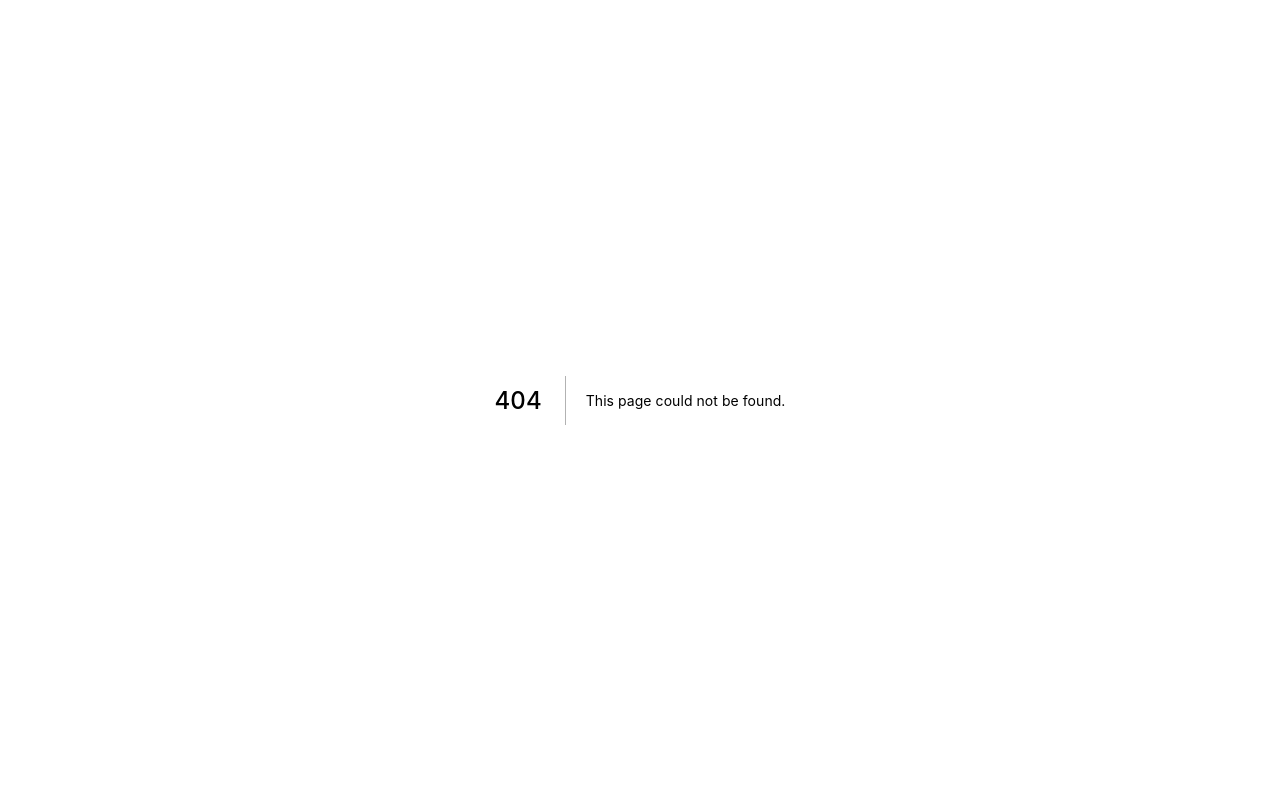
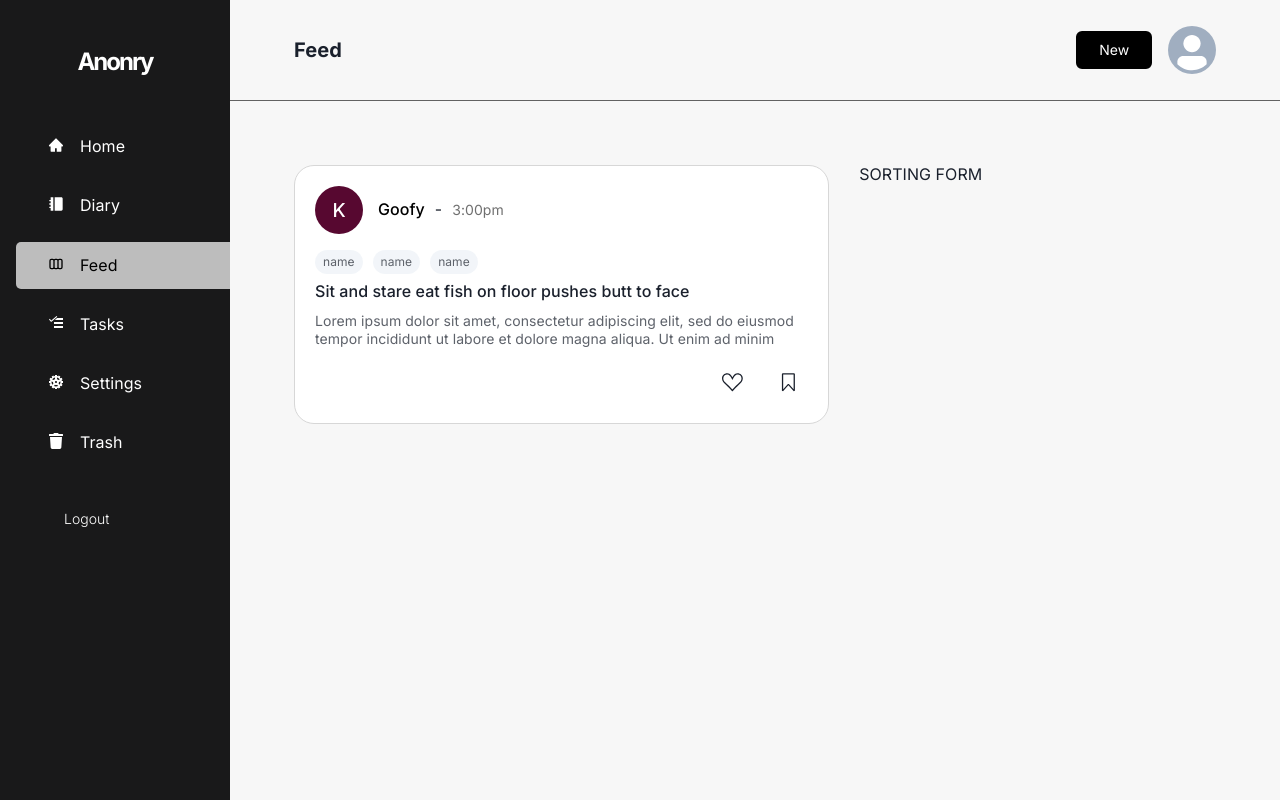
Before and after one commit to uduma-sonia/anonry, a Next.js app: page /feed in a window 1280 px wide. Before the commit this address had no page. Built offline with nearby package versions, Linux system fonts and the light colour scheme; no server answers; sample sign-in values are in the browser's storage.

Commit message:
[feat] feed - post cards, post details page

```diff
--- a/src/components/DashboardLayout/DashboardHeader.tsx
+++ b/src/components/DashboardLayout/DashboardHeader.tsx
@@ -21,6 +21,8 @@ export default function DashboardHeader({ onOpen }: any) {
       return "Home";
     } else if (router.pathname === "/diary") {
       return "Diary";
+    } else if (router.pathname === "/feed") {
+      return "Feed";
     }
   };
 
--- a/src/components/DashboardLayout/DashboardSidebar.tsx
+++ b/src/components/DashboardLayout/DashboardSidebar.tsx
@@ -31,8 +31,8 @@ export default function DashboardSidebar() {
       icon: <RiBookletFill />,
     },
     {
-      route: "/entries",
-      label: "Entries",
+      route: "/feed",
+      label: "Feed",
       icon: <HiOutlineViewBoards />,
     },
     {
@@ -71,8 +71,7 @@ export default function DashboardSidebar() {
 
       <UnorderedList listStyleType="none" spacing={0}>
         {defaultRoutes.map(({ route, label, icon, sub_route }) => {
-          const isActive =
-            router.pathname === route || router.pathname === sub_route;
+          const isActive = router.asPath.includes(route);
 
           return (
             <ListItem
--- /dev/null
+++ b/src/components/Feed/Feed.tsx
@@ -0,0 +1,18 @@
+import React from "react";
+import { Box, Link as ChakraLink } from "@chakra-ui/react";
+import dynamic from "next/dynamic";
+import Link from "next/link";
+
+const [PostCard] = [dynamic(() => import("./PostCard"))];
+
+export default function Feed() {
+  return (
+    <Box>
+      <Link href="/feed/nskcn0wsmwdkncbyeyd93d" passHref>
+        <ChakraLink _hover={{ textDecor: "none" }} _focus={{ outline: "none" }}>
+          <PostCard />
+        </ChakraLink>
+      </Link>
+    </Box>
+  );
+}
--- /dev/null
+++ b/src/components/Feed/PostCard.tsx
@@ -0,0 +1,90 @@
+import React from "react";
+import { Box, Avatar, Text, Tag, Heading, IconButton } from "@chakra-ui/react";
+import { BsSuitHeart } from "react-icons/bs";
+import { VscBookmark } from "react-icons/vsc";
+
+export default function PostCard() {
+  return (
+    <Box
+      bg="white"
+      border="1px solid #d7d7d7"
+      borderRadius="20px"
+      p="20px"
+      mb="20px"
+    >
+      <Box display="flex" alignItems="center">
+        <Avatar src="" name="Khallekan" size="md" />
+
+        <Box display="flex" alignItems="center" ml="15px">
+          <Text color="#000" fontWeight="medium">
+            Goofy
+          </Text>
+          <Text mx="10px">-</Text>
+          <Text fontSize="sm" color="#00000090">
+            3:00pm
+          </Text>
+        </Box>
+      </Box>
+
+      <Box mt="1rem" display="flex" flexWrap="wrap" gap="10px">
+        <Tag
+          fontSize="xs"
+          opacity="0.7"
+          borderRadius="20px"
+          w="fit-content"
+          fontWeight="400"
+        >
+          name
+        </Tag>
+        <Tag
+          fontSize="xs"
+          opacity="0.7"
+          borderRadius="20px"
+          w="fit-content"
+          fontWeight="400"
+        >
+          name
+        </Tag>
+        <Tag
+          fontSize="xs"
+          opacity="0.7"
+          borderRadius="20px"
+          w="fit-content"
+          fontWeight="400"
+        >
+          name
+        </Tag>
+      </Box>
+
+      <Heading fontSize="md" fontWeight="medium" mt="0.5rem">
+        Sit and stare eat fish on floor pushes butt to face
+      </Heading>
+
+      <Text fontSize="sm" mt="0.7rem" opacity="0.7">
+        Lorem ipsum dolor sit amet, consectetur adipiscing elit, sed do eiusmod
+        tempor incididunt ut labore et dolore magna aliqua. Ut enim ad minim
+      </Text>
+
+      <Box mt="1rem" display="flex" justifyContent="flex-end">
+        <IconButton
+          aria-label=""
+          icon={<BsSuitHeart size="1.3rem" />}
+          _focus={{ outline: "none" }}
+          mr="1rem"
+          bg="none"
+          _hover={{ bg: "none" }}
+          _active={{ bg: "none" }}
+        />
+
+        <IconButton
+          aria-label=""
+          icon={<VscBookmark size="1.3rem" />}
+          _focus={{ outline: "none" }}
+          bg="none"
+          _hover={{ bg: "none" }}
+          _active={{ bg: "none" }}
+        />
+      </Box>
+    </Box>
+  );
+}
--- /dev/null
+++ b/src/components/Feed/SortingForm.tsx
@@ -0,0 +1,10 @@
+import React from "react";
+import { Box } from "@chakra-ui/react";
+
+export default function SortingForm() {
+  return (
+    <Box>
+      <Box>SORTING FORM</Box>
+    </Box>
+  );
+}
--- a/src/components/Modals/PublishEntry.tsx
+++ b/src/components/Modals/PublishEntry.tsx
@@ -26,6 +26,7 @@ export default function PublishEntry({ isOpen, onClose, note }: any) {
       const result = await entriesAPI.publishEntry(note?._id);
       if (result) {
         mutate(swrKeys.getUserEntries);
+        onClose();
         toast({
           position: "top-right",
           duration: 4000,
@@ -65,7 +66,7 @@ export default function PublishEntry({ isOpen, onClose, note }: any) {
     } finally {
       setIsSubmitting(false);
     }
-  }, [mutate, note, toast]);
+  }, [mutate, note?._id, onClose, toast]);
 
   return (
     <>
--- /dev/null
+++ b/src/containers/Feed/FeedView.tsx
@@ -0,0 +1,21 @@
+import React from "react";
+import { Box } from "@chakra-ui/react";
+import dynamic from "next/dynamic";
+
+const [Feed, SortingForm] = [
+  dynamic(() => import("@components/Feed/Feed")),
+  dynamic(() => import("@components/Feed/SortingForm")),
+];
+
+export default function FeedView() {
+  return (
+    <Box display="flex" gap="30px" position="relative">
+      <Box w="60%" position="relative">
+        <Feed />
+      </Box>
+      <Box w="40%">
+        <SortingForm />
+      </Box>
+    </Box>
+  );
+}
--- /dev/null
+++ b/src/pages/feed/index.tsx
@@ -0,0 +1,70 @@
+import type { GetServerSidePropsContext, NextPage } from "next";
+import { getSession } from "next-auth/react";
+import Head from "next/head";
+import dynamic from "next/dynamic";
+import { Center, Spinner } from "@chakra-ui/react";
+
+const [FeedView, DashboardLayout] = [
+  dynamic(() => import("@containers/Feed/FeedView"), {
+    loading: () => (
+      <Center h="100vh">
+        <Spinner
+          thickness="5px"
+          speed="0.8s"
+          emptyColor="gray.200"
+          color="#000000"
+          size="xl"
+        />
+      </Center>
+    ),
+  }),
+  dynamic(() => import("@components/DashboardLayout/DashboardLayout"), {
+    loading: () => (
+      <Center h="100vh">
+        <Spinner
+          thickness="5px"
+          speed="0.8s"
+          emptyColor="gray.200"
+          color="#000000"
+          size="xl"
+        />
+      </Center>
+    ),
+  }),
+];
+
+const Feed: NextPage = () => {
+  return (
+    <div>
+      <Head>
+        <title>Anonry | feed</title>
+        <meta name="description" content="Anonry" />
+        <link rel="icon" href="" />
+      </Head>
+      <DashboardLayout>
+        <FeedView />
+      </DashboardLayout>
+    </div>
+  );
+};
+
+export async function getServerSideProps(context: GetServerSidePropsContext) {
+  const session = await getSession(context);
+
+  if (!session) {
+    return {
+      redirect: {
+        destination: "/login",
+        permanent: false,
+      },
+    };
+  }
+
+  return {
+    props: {
+      session,
+    },
+  };
+}
+
+export default Feed;
```
Also changed, not shown: src/containers/Feed/PostDetails.tsx (added, +10 -0 lines), src/pages/feed/[id].tsx (added, +70 -0 lines).
